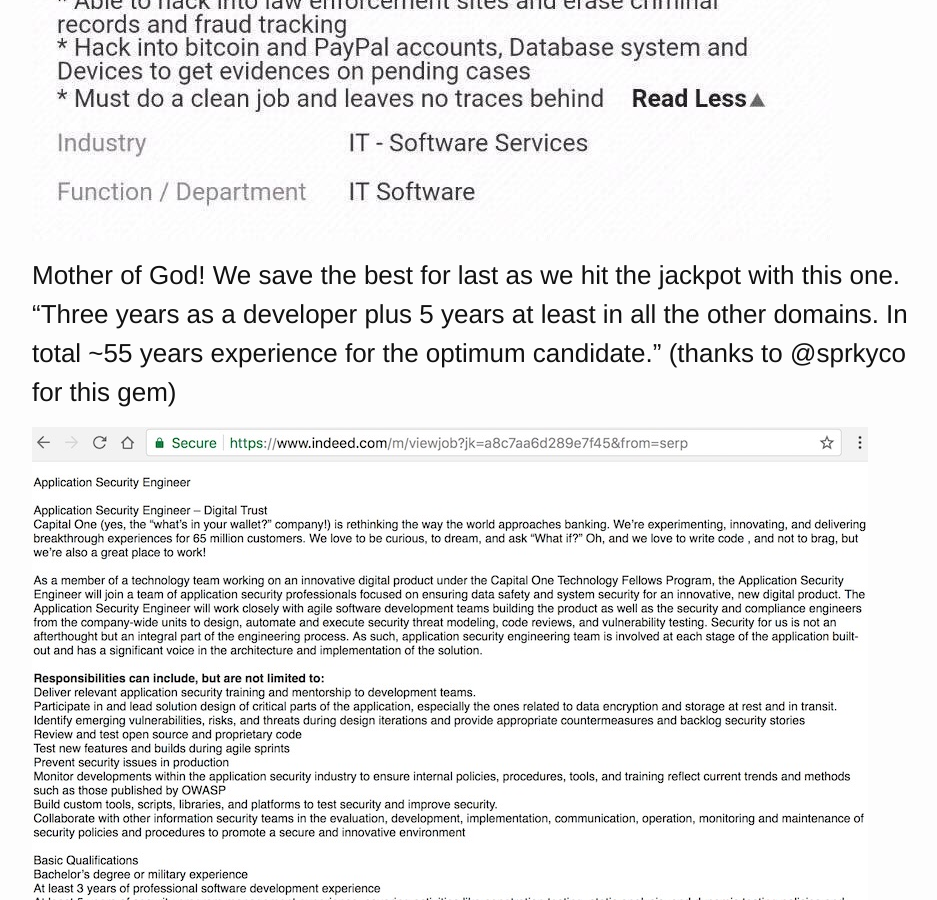
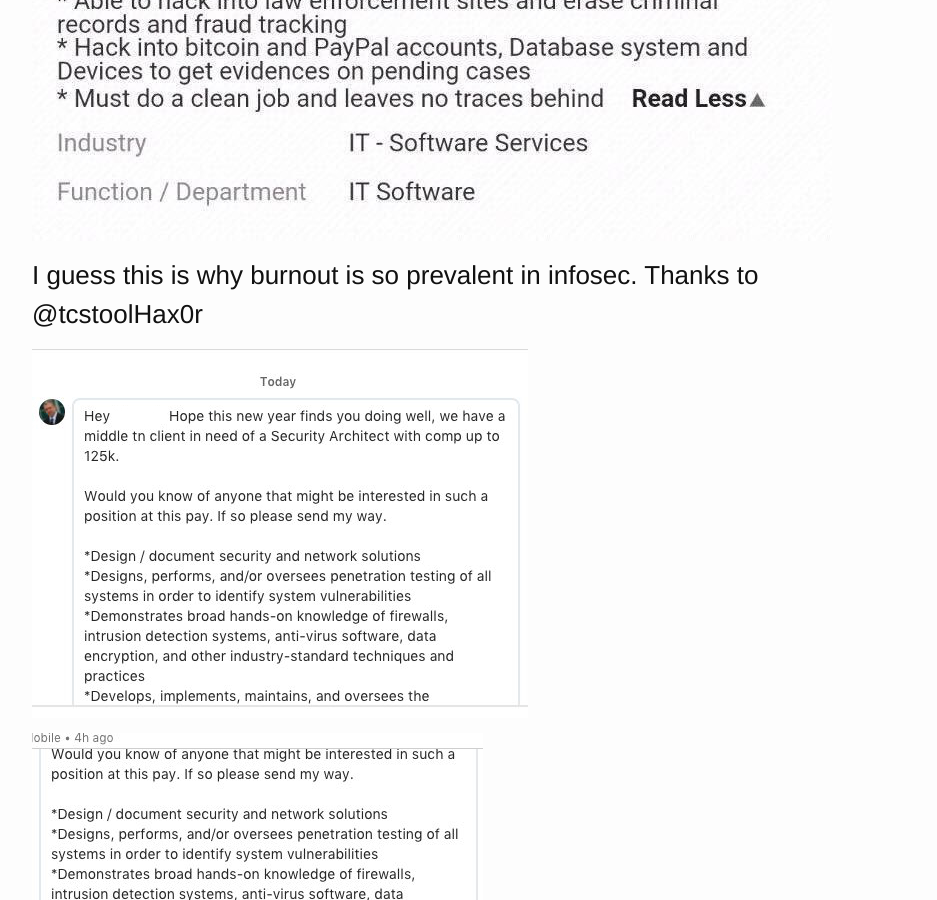
Before and after one commit to mchow01/mchow01.github.io, a Jekyll site: the page built from _posts/2017-08-16-hall-of-shame-job-postings-recruiting.md, in a window 1280 px wide and 900 px high, scrolled down 10011 px. Shown: the whole window, without its empty margins (158-1095 px from the left). Built offline with Jekyll 4.4.1, drawn with Linux system fonts in a browser that asks for light colours.

Commit message:
Updated HOS postings

```diff
--- a/_posts/2017-08-16-hall-of-shame-job-postings-recruiting.md
+++ b/_posts/2017-08-16-hall-of-shame-job-postings-recruiting.md
@@ -67,6 +67,12 @@
 
 ![Hall of Shame Job Posting](/images/hos_015.jpg)
 
+### I guess this is why burnout is so prevalent in infosec. Thanks to @tcstoolHax0r
+
+![Hall of Shame Job Posting](/images/hos_016.jpg)
+
+![Hall of Shame Job Posting](/images/hos_016a.jpg)
+
 ### Mother of God! We save the best for last as we hit the jackpot with this one. "Three years as a developer plus 5 years at least in all the other domains. In total ~55 years experience for the optimum candidate." (thanks to @sprkyco for this gem)
 
 ![Hall of Shame Job Posting](/images/hos_010.jpg)
```
Also changed, not shown: images/hos_016.jpg (added), images/hos_016a.jpg (added), 4 other files.
